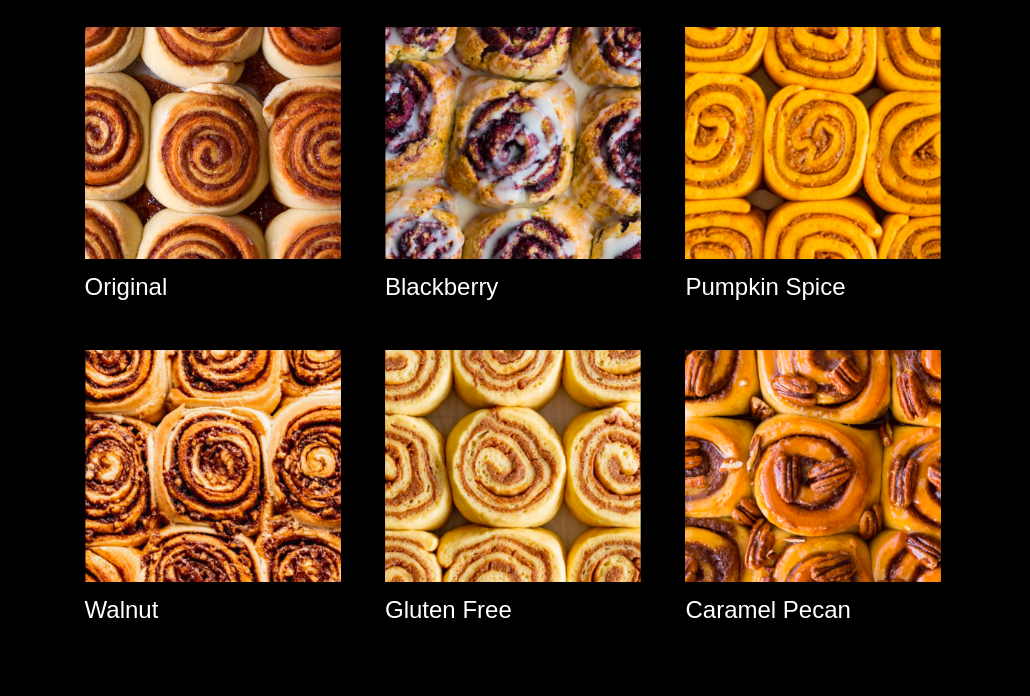
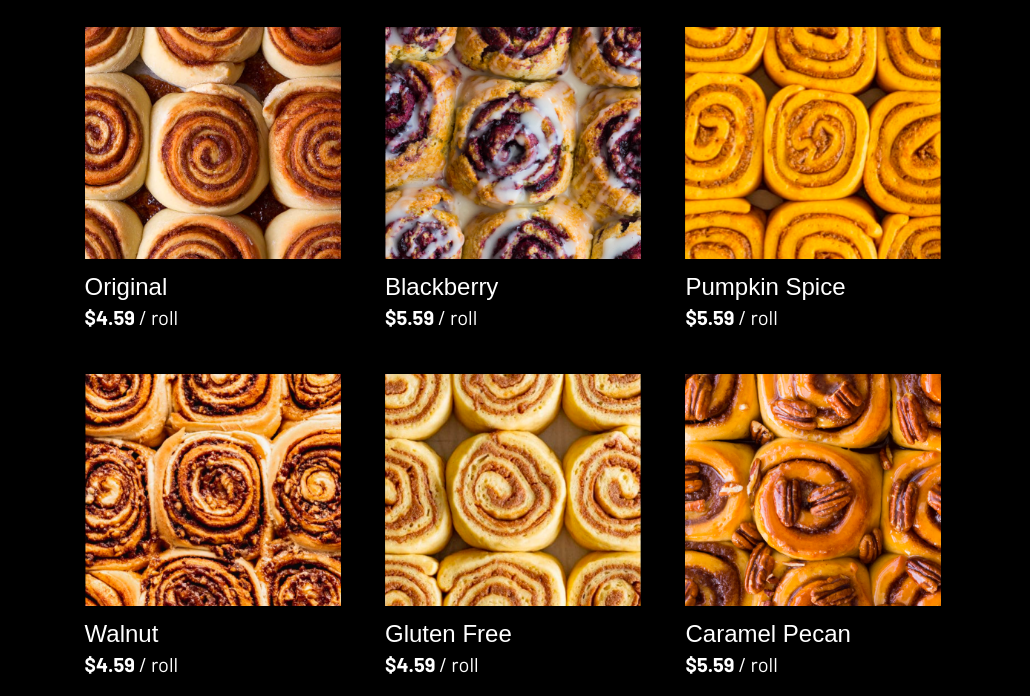
Before and after one commit to veraweiii/veraweiii.github.io, a plain HTML site: page menu.html in a window 1280 px wide. Shown: the part 179-875 px from the top of the page, without its empty margins (127-1157 px from the left). Before the commit the page ends 827 px from the top, so only its background shows below. Drawn offline with Linux system fonts and the light colour scheme; a web font is replaced by a local one.

Commit message:
Added price to products on menu page

```diff
--- a/menu.html
+++ b/menu.html
@@ -41,6 +41,7 @@
                         <div class="original-card card"></div>
                         <div class=card-info>
                             <p>Original</p>
+                            <p class="card-price">$4.59<span class="card-unit"> / roll</span></p>
                         </div>
                     </a>
 
@@ -51,6 +52,7 @@
                         <div class="blackberry-card card"></div>
                         <div class=card-info>
                             <p>Blackberry</p>
+                            <p class="card-price">$5.59<span class="card-unit"> / roll</span></p>
                         </div>
                     </a>
                 </div>
@@ -60,6 +62,7 @@
                         <div class="pumpkinspice-card card"></div>
                         <div class=card-info>
                             <p>Pumpkin Spice</p>
+                            <p class="card-price">$5.59<span class="card-unit"> / roll</span></p>
                         </div>
                     </a>
                 </div>
@@ -73,6 +76,7 @@
                         <div class="walnut-card card"></div>
                         <div class=card-info>
                             <p>Walnut</p>
+                            <p class="card-price">$4.59<span class="card-unit"> / roll</span></p>
                         </div>
                     </a>
                 </div>
@@ -82,6 +86,7 @@
                         <div class="glutenfree-card card"></div>
                         <div class=card-info>
                             <p>Gluten Free</p>
+                            <p class="card-price">$4.59<span class="card-unit"> / roll</span></p>
                         </div>
                     </a>
                 </div>
@@ -91,6 +96,7 @@
                         <div class="caramelpecan-card card"></div>
                         <div class=card-info>
                             <p>Caramel Pecan</p>
+                            <p class="card-price">$5.59<span class="card-unit"> / roll</span></p>
                         </div>
                     </a>
 
--- a/styles.css
+++ b/styles.css
@@ -330,19 +330,17 @@ header {
     font-family: 'Intro Rust', sans-serif;
     margin-top: -10px;
     white-space: nowrap;
-
-    /* height: 20px; */
 }
 
-/* .card-info a{
-    text-decoration: none;
-    color: #FFFFFF;
+.card-price {
+    margin-top: -20px;
+    font-size: 20px;
+    font-family: 'Barlow Bold', sans-serif;
 }
 
-.card-info a:hover {
-    text-decoration: none;
-    color: #FEDD0A;
-} */
+.card-unit {
+    font-family: 'Barlow Regular', sans-serif;
+}
 
 .column a{
     text-decoration: none;
```
Also changed, not shown: original.html (+0 -2 lines), img/back-white.png (added), img/back-yellow.png (added).
